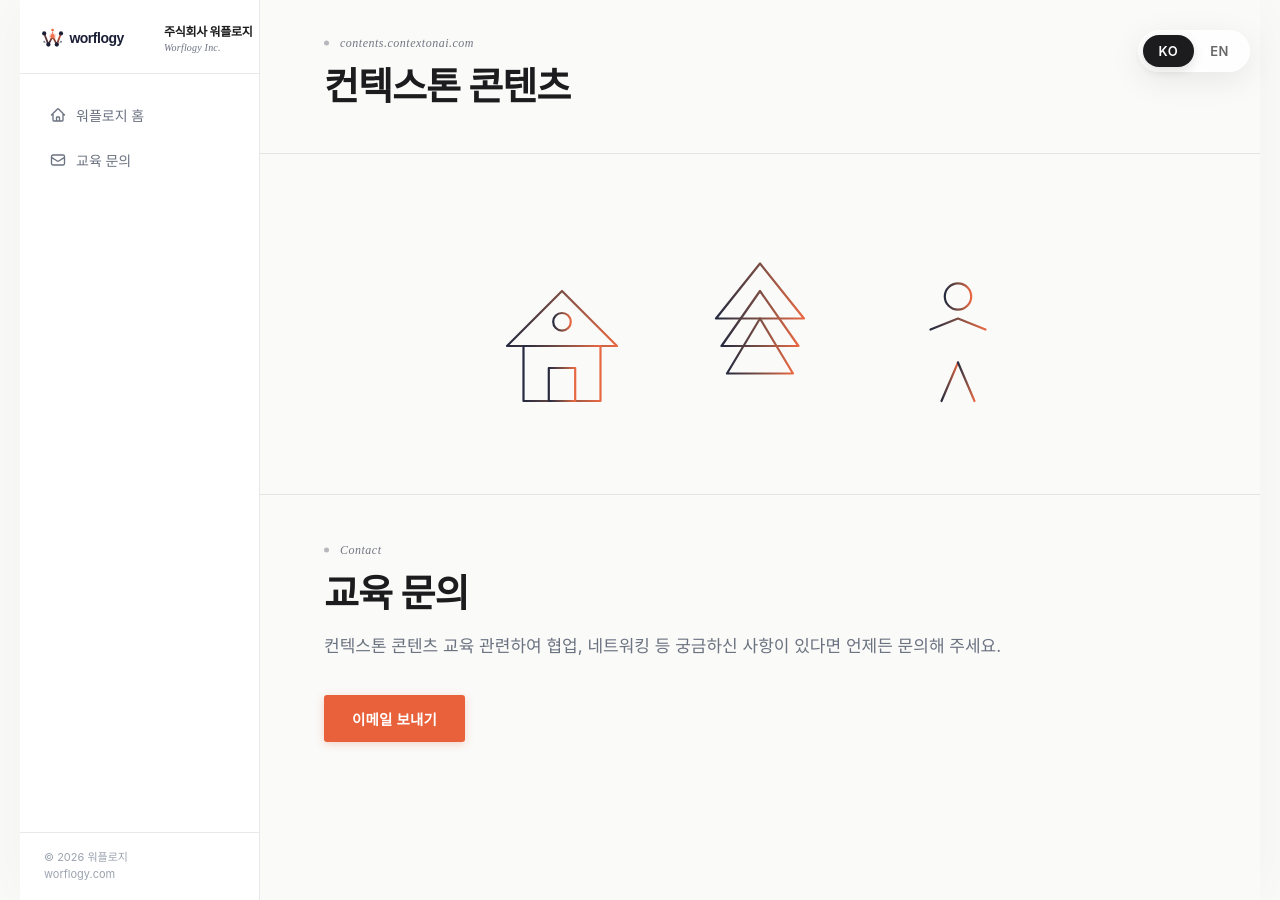
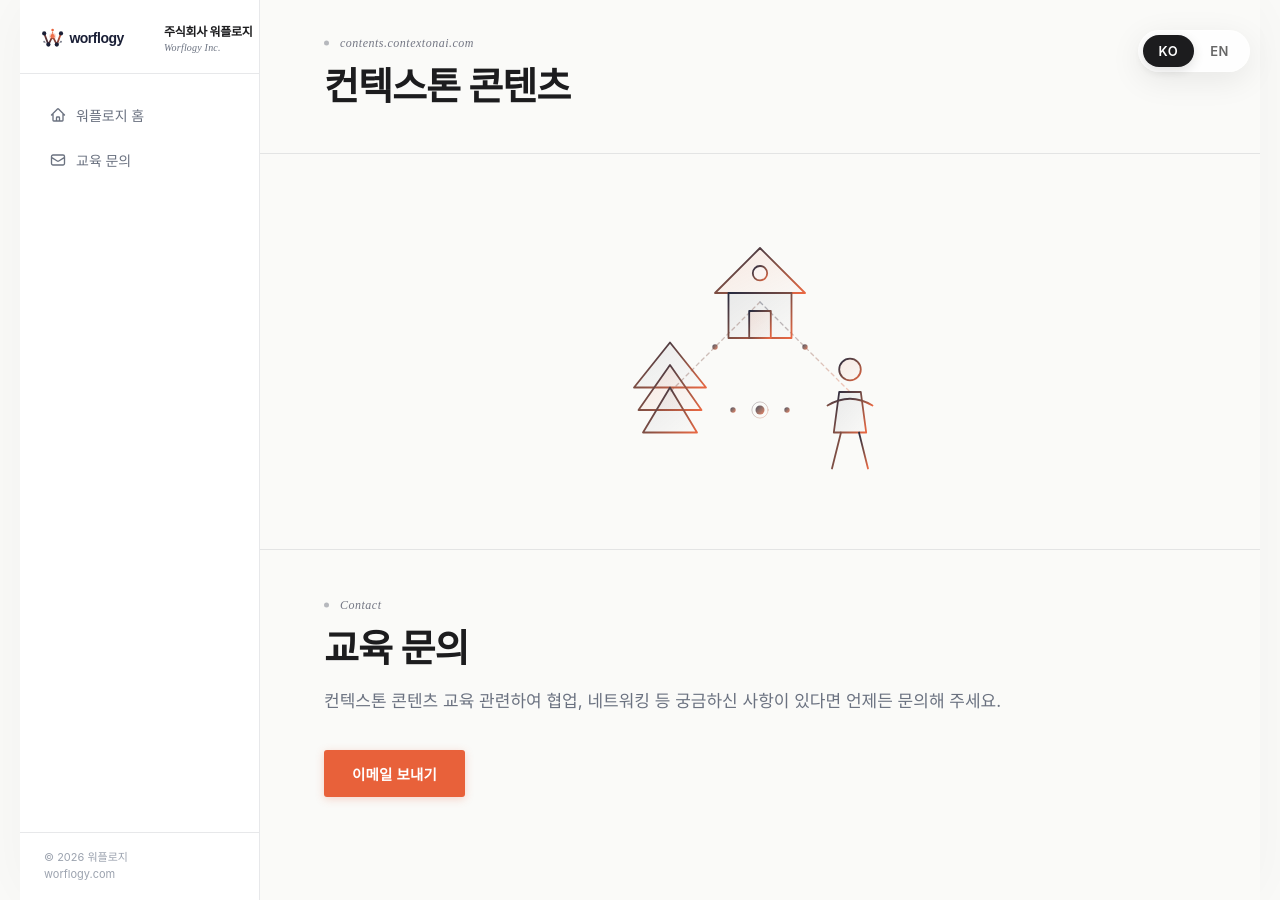
Before and after one commit to hamnYK/eduContextOn, a Jekyll site: the page built from index.md, in a window 1280 px wide. Built offline with Jekyll 4.4.1, drawn with Linux system fonts in a browser that asks for light colours; some web fonts are replaced.

Commit message:
feat: implement triangular house-tree-person SVG with connection flow nodes

```diff
--- a/index.md
+++ b/index.md
@@ -7,9 +7,9 @@ description: "컨텍스톤은 주식회사 워플로지의 교육 브랜드입
 og_image: "https://contents.contextonai.com/assets/contexton_og_image.png"
 ---
 
-<!-- 집, 나무, 사람 SVG 일러스트 -->
-<section class="section" style="text-align: center; padding: 60px 0;">
-  <img src="{{ '/assets/house_tree_person.svg' | relative_url }}" alt="집, 나무, 사람" style="max-width: 100%; height: auto; max-height: 220px; opacity: 0.95; display: block; margin: 0 auto;" />
+<!-- 집, 나무, 사람 SVG 일러스트 (트리플 삼각 구조) -->
+<section class="section" style="text-align: center; padding: 40px 0;">
+  <img src="{{ '/assets/house_tree_person.svg' | relative_url }}" alt="집, 나무, 사람" style="width: 100%; max-width: 360px; height: auto; opacity: 0.95; display: block; margin: 0 auto;" />
 </section>
 
 <!-- 5. 교육 문의 -->
```
Also changed, not shown: en/index.md (+3 -3 lines), assets/house_tree_person.svg.
